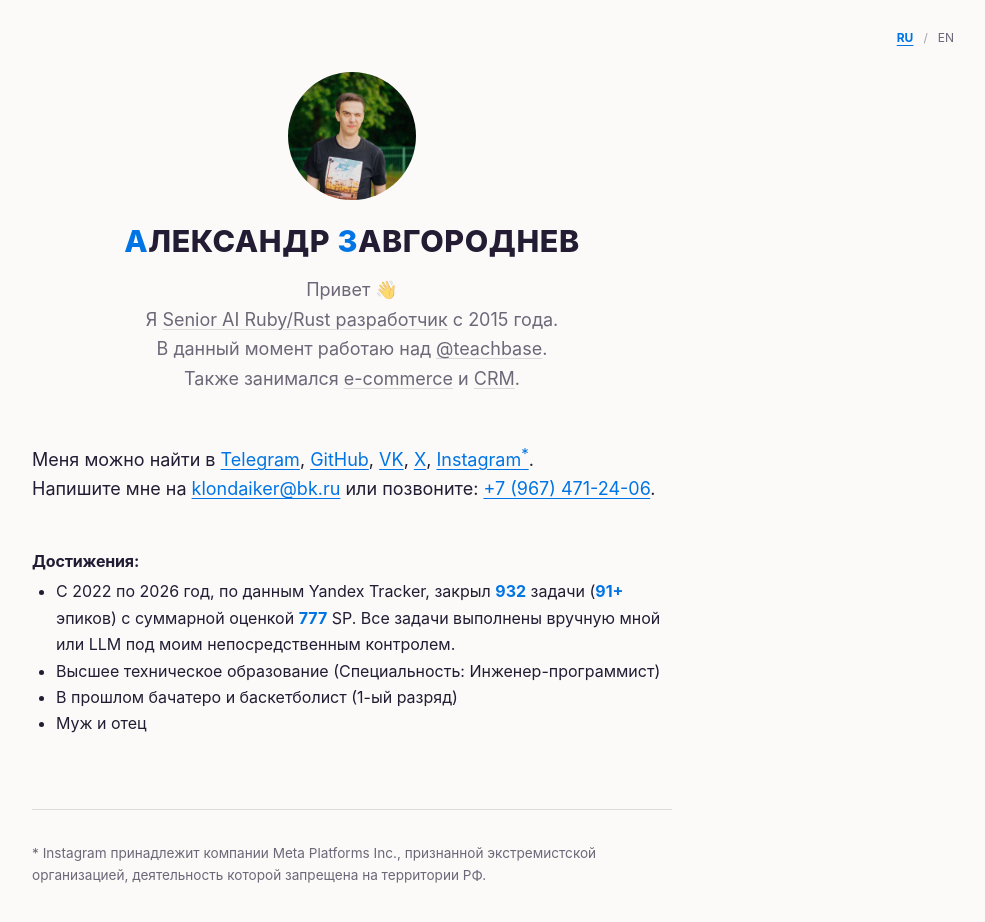
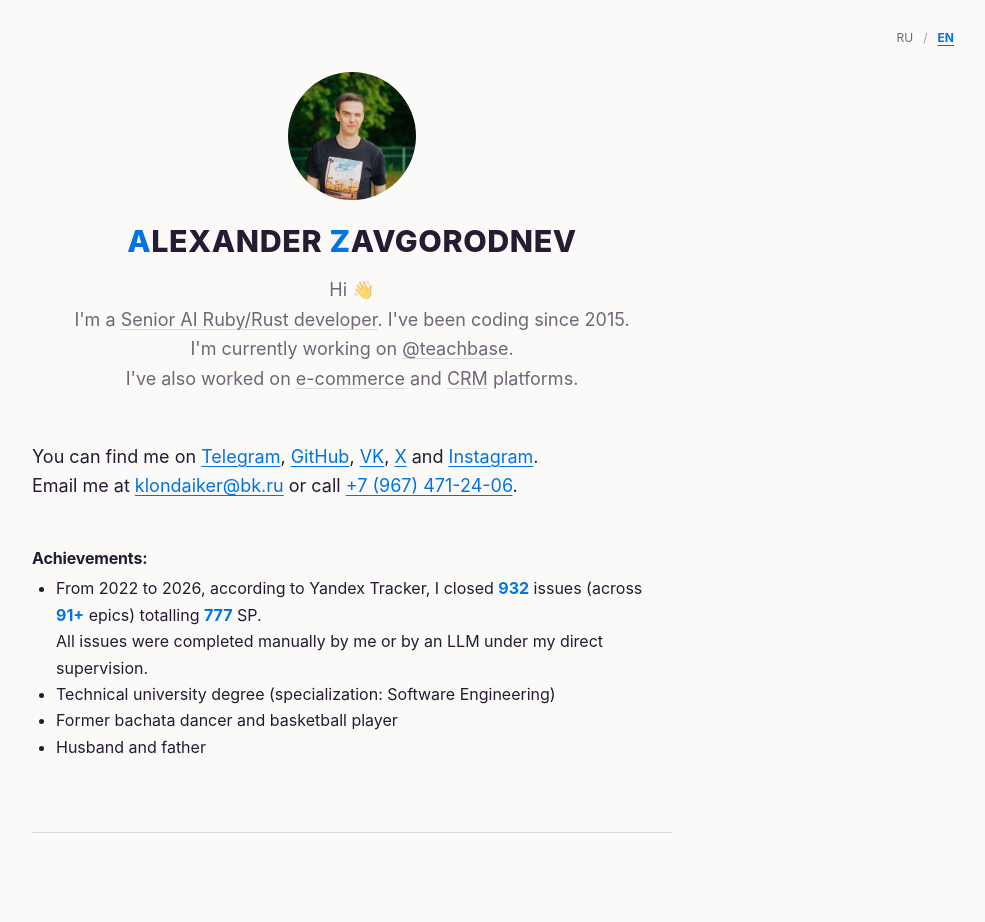
Before and after one commit to klondaiker/klondaiker.github.io, a plain HTML site: page index.html in a window 1280 px wide. Shown: the whole page, without its empty margins (288-1273 px from the left). Drawn offline with Linux system fonts and the light colour scheme.

Commit message:
Detect initial page language from browser preferences

```diff
--- a/index.html
+++ b/index.html
@@ -226,7 +226,7 @@
 };
       const translations = { ru: russian, en: english };
 
-      function setLanguage(language) {
+      function setLanguage(language, persist = false) {
         const translation = translations[language];
         document.documentElement.lang = language;
         document.title = translation.title;
@@ -242,10 +242,13 @@
         switcher.querySelectorAll('button').forEach(button => {
           button.setAttribute('aria-pressed', String(button.dataset.language === language));
         });
-        try { localStorage.setItem('az-language', language); } catch (_) {}
+        if (persist) {
+          try { localStorage.setItem('az-language', language); } catch (_) {}
+        }
       }
 
-      let language = 'ru';
+      const browserLanguage = navigator.languages?.[0] || navigator.language || 'en';
+      let language = /^ru(?:-|$)/i.test(browserLanguage) ? 'ru' : 'en';
       try {
         const savedLanguage = localStorage.getItem('az-language');
         if (savedLanguage === 'en' || savedLanguage === 'ru') language = savedLanguage;
@@ -253,7 +256,7 @@
       setLanguage(language);
       switcher.hidden = false;
       switcher.querySelectorAll('button').forEach(button => {
-        button.addEventListener('click', () => setLanguage(button.dataset.language));
+        button.addEventListener('click', () => setLanguage(button.dataset.language, true));
       });
     })();
   </script>
```
